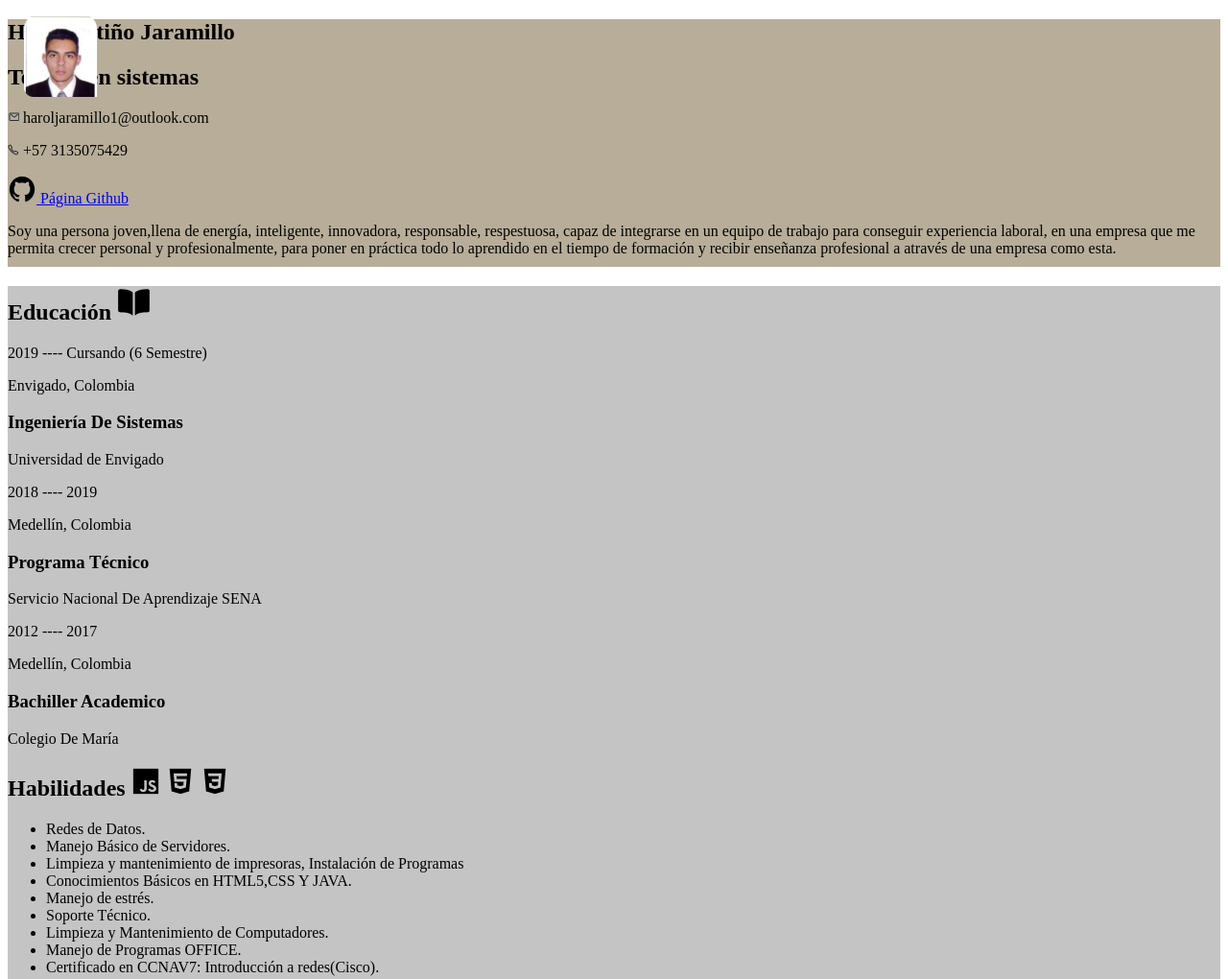
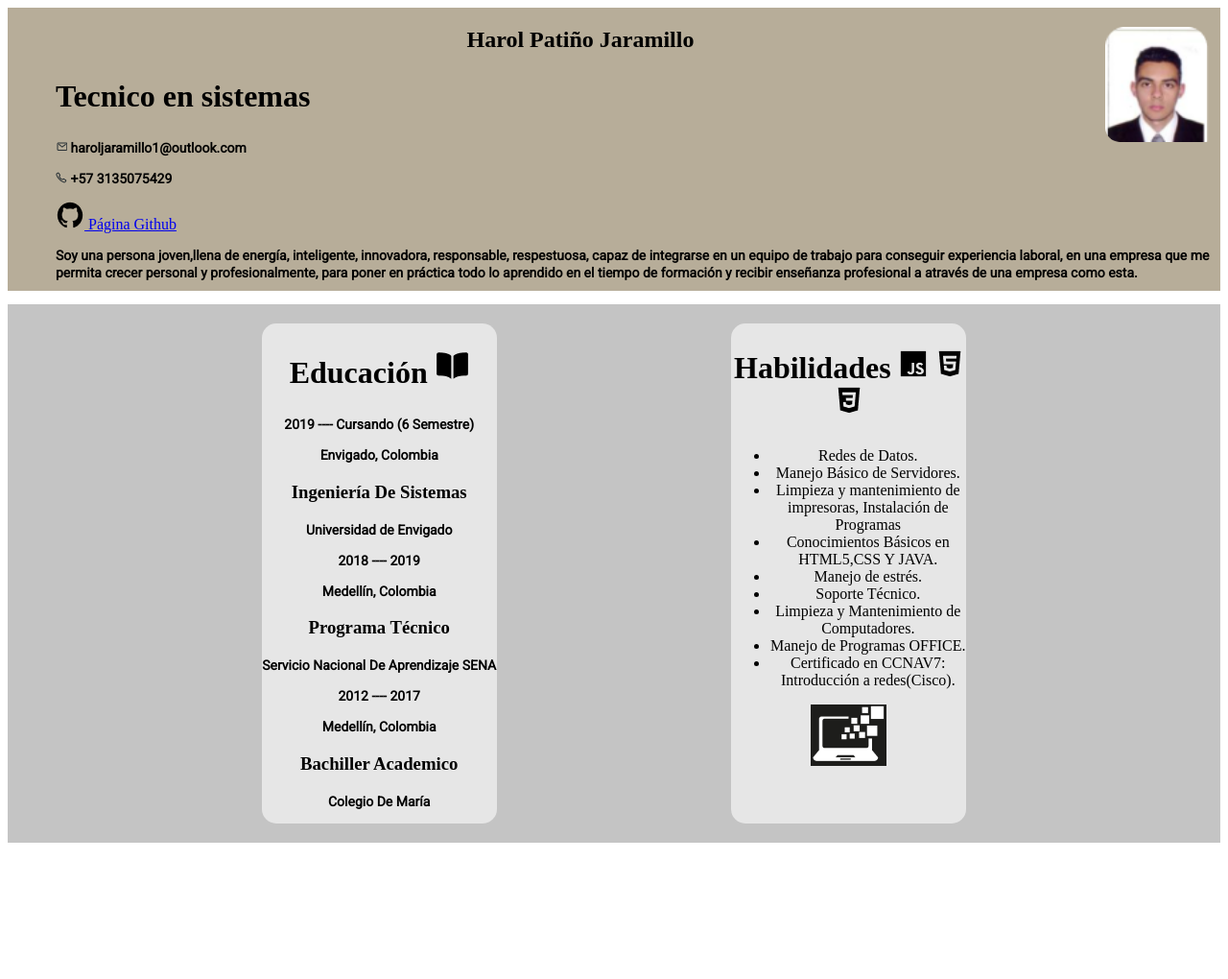
Before and after one commit to HarolPJ/Hoja-de-vida, a plain HTML site: page index.html in a window 1280 px wide. Shown: the top 1020 px of the page at 96% size. After the commit the page ends 878 px from the top, so only its background shows below. Drawn offline with Linux system fonts and the light colour scheme.

Commit message:
Update estilos.css

```diff
--- a/estilos.css
+++ b/estilos.css
@@ -1,28 +1,74 @@
 
 
-.Subtitulos {
-    font-weight: 700;
-font-size: 12px;
-line-height: 18px;
 
+header{
+    background: #B7AD99;
+    padding-left: 50px;
+}
+
+h1 {
+
+    margin: 0%;
+    display: flex;
+    align-items: center;
+    justify-content: space-evenly;
+    padding-top: 20px;
+}
+
+h2{
+    font-size: 2rem;
+}
+
+.Foto {
+    display: flex;
+    justify-content: flex-end;
+    border-radius: 15px;
+    width: 120px;
+    float: right;
+    padding-top: 20px;
 
 }
 
-header {
-    background: #B7AD99;
+
+
+body p{
+    font-weight: 700;
+    font-size: 14px;
+    line-height: 18px;
+    font-family: 'Roboto', sans-serif;
 }
 
 .cuerpoHDV {
     background: #C4C4C4;
+    display: flex;
+    width: 100%;
+    padding: 20px;
+    float: left;
+    box-sizing: border-box;
+   justify-content: space-evenly;
+   flex-direction: row;
 }
 
-.Foto {
-    /* Foto */
 
 
-position: absolute;
-width: 86px;
-height: 86px;
-left: 25px;
-top: 15px;
+.estudios{
+    display: table-column;
+    flex-direction: column;
+    width: 20%;
+    max-width: 18.5em;
+    background-color: rgba(255, 255, 255, 0.58);
+    border-radius: 15px;
+    text-align: center;
+
 }
+
+.habilidades{
+
+    display: flex;
+    flex-direction: column;
+    width: 20%;
+    max-width: 18.5em;
+    background-color: rgba(255, 255, 255, 0.58);
+    border-radius: 15px;
+    text-align: center;
+}
```
